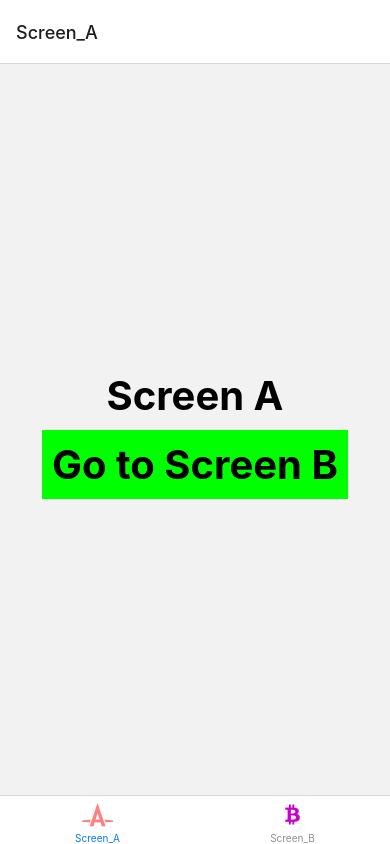
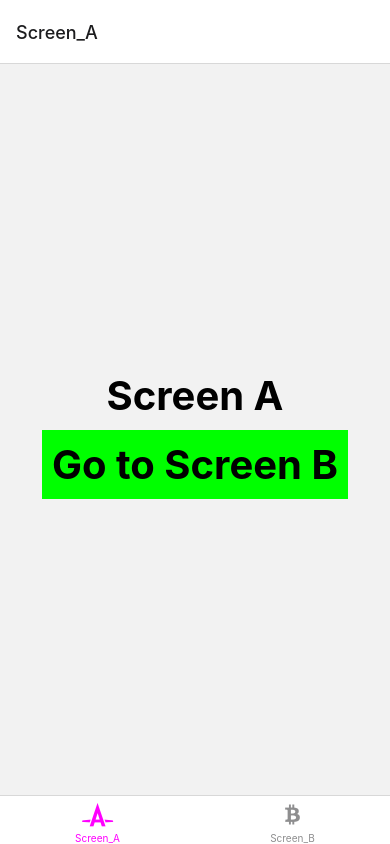
Before and after one commit to codingscode/reactnative_from_zero_to_hero, a React Native app in the folder rntour/: screen / in a window 390 px wide. Built offline with nearby package versions, Linux system fonts and the light colour scheme.

Commit message:
parte 110

```diff
--- a/rntour/src/App.js
+++ b/rntour/src/App.js
@@ -25,24 +25,25 @@ function App() {
             if (route.name === 'Screen_A') {
                iconName = 'autoprefixer'
                size = focused ? 25 : 20
-               color = focused ? '#ff8080' : '#00e6e6'
+               //color = focused ? '#ff8080' : '#00e6e6'
             }
             else if (route.name === 'Screen_B') {
                iconName = 'btc'
                size = focused ? 25 : 20
-               color = focused ? '#00e6ac' : '#cc00cc'
+               //color = focused ? '#00e6ac' : '#cc00cc'
             }
             return (
                <FontAwesome5 name={iconName} size={size} color={color} />
             )
          }
+
       }
    }
 
 
    return (
-         <NavigationContainer>
-         <Tab.Navigator screenOptions={handler} >
+      <NavigationContainer>
+         <Tab.Navigator screenOptions={handler} tabBarOptions={{ activeTintColor: '#f0f' }} >
             <Tab.Screen name="Screen_A" component={ScreenA}  />
             <Tab.Screen name="Screen_B" component={ScreenB} />
          </Tab.Navigator>
```
Also changed, not shown: 1 other file (tests, documents, lock files or other folders).
